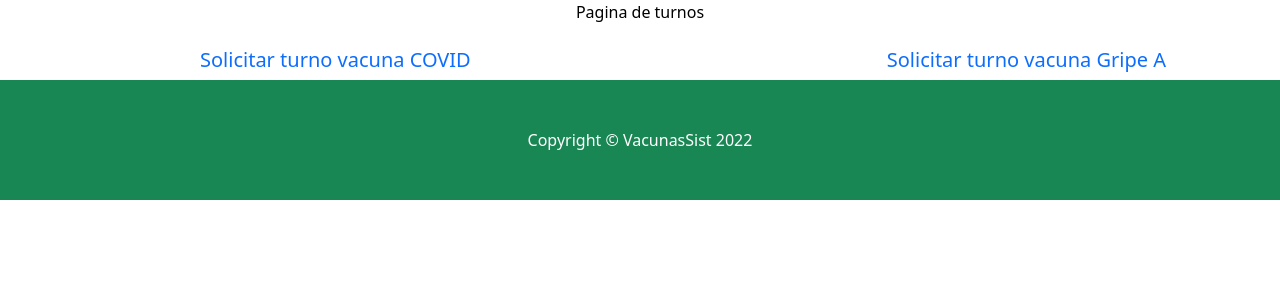
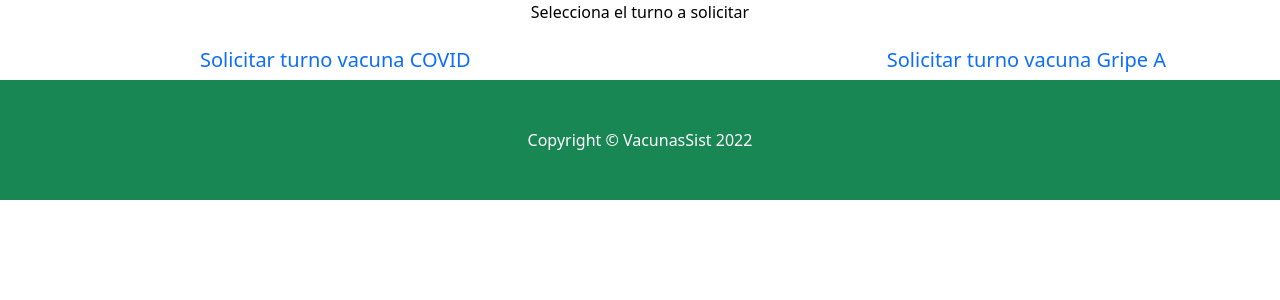
Before and after one commit to DalessandroBautista/Vacunassist, a Django app: page /solicitar_turno in a window 1280 px wide; the page is wider, and only the part inside the window is pictured. Shown: the part 91-391 px from the top of that part. Run offline with Django 4.2, Linux system fonts and the light colour scheme; a user stored in the database is signed in; some libraries are stand-ins or nearby versions.

Commit message:
Update solicitar_turno.html

```diff
--- a/vacunasSist/website/templates/website/solicitar_turno.html
+++ b/vacunasSist/website/templates/website/solicitar_turno.html
@@ -2,7 +2,7 @@
 
 {% block body %}
 <div style="color:black">
-    <p style= "text-align: center"> Pagina de turnos</p>
+    <p style= "text-align: center"> {{prueba}}</p>
 </div>
 <div style="display:flex">
     <a class="navbar-brand mx-8" href="{% url 'solicitar_turno_covid' %}"><div style="margin-right:200px; margin-left:200px">Solicitar turno vacuna COVID</div></a>
```
